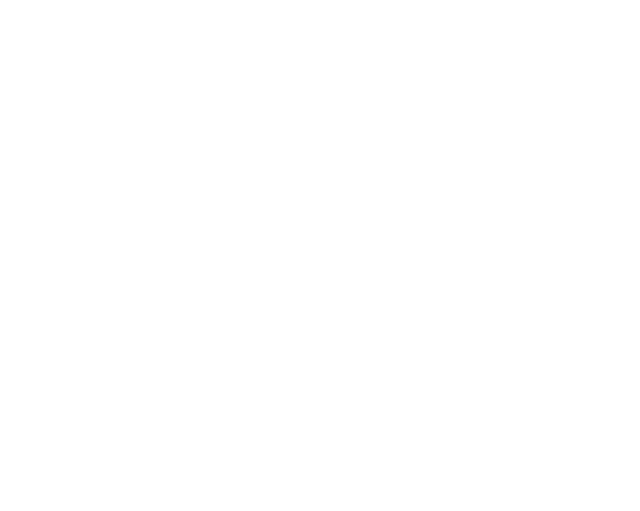
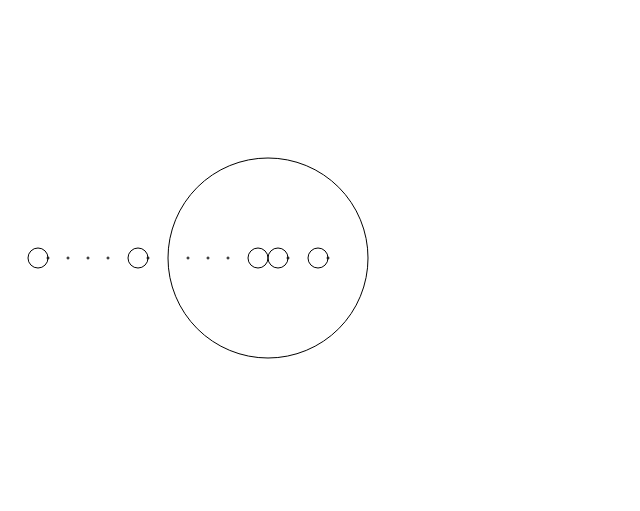
Before and after one commit to aberner6/itu-creative-data-vis, a plain HTML site: page w1/day_2_data/index.html in a window 1280 px wide. Shown: the whole page, without its empty margins (0-640 px from the left). Drawn offline with nearby package versions, Linux system fonts and the light colour scheme.

Commit message:
in class live coding update

```diff
--- a/w1/day_2_data/index.html
+++ b/w1/day_2_data/index.html
@@ -4,9 +4,7 @@
 <title>Day 2</title>
 </head>
 <body>
-	<div id="canvas">
-		<svg>
-		</svg>
+	<div id="vis">
 	</div>
 	<script src="https://d3js.org/d3.v7.min.js"></script>
 	<script src = "index.js"></script>
--- a/w1/day_2_data/index.js
+++ b/w1/day_2_data/index.js
@@ -1,13 +1,47 @@
 // GOAL: can we draw a shape for every cup of coffee we drank this morning?
 
-var w = 500;
-var h = 500;
-var radius = 20;
-var margin = radius * 2;
+var width = 500;
+var height = 500;
+var leftMargin = 20;
+var canvas = d3.select("#vis")
+				.append("svg")
+				.attr("width",width)
+				.attr("height",height);
 
-var canvas = d3.select("svg")
-				.attr("width",w)
-				.attr("height",h);
+var cupsCoffee = [1,0,0,0,0,1,0,10,0,0,0,1,1,0,1,0];
+
+var coffeeCircles = canvas.selectAll("circle")
+							.data(cupsCoffee)
+							.join("circle")
+							.attr("cx", function(d,i){
+								return leftMargin+(d*10)+(i*20);
+							})
+							.attr("cy",height/2)
+							.attr("r", function(d){
+								if(d==0){
+									return 1;
+								}
+								else{
+									return d*10;
+								}
+							})
+							.attr("fill","none")
+							.attr("stroke","black")
+
+
+
+
+
+
+
+
+
+
+
+
+
+
+
 
 
 
```
Also changed, not shown: w1/day_1_d3/index.html (+1 -5 lines), w1/day_1_d3/index.js (+14 -15 lines), 2 other files.
